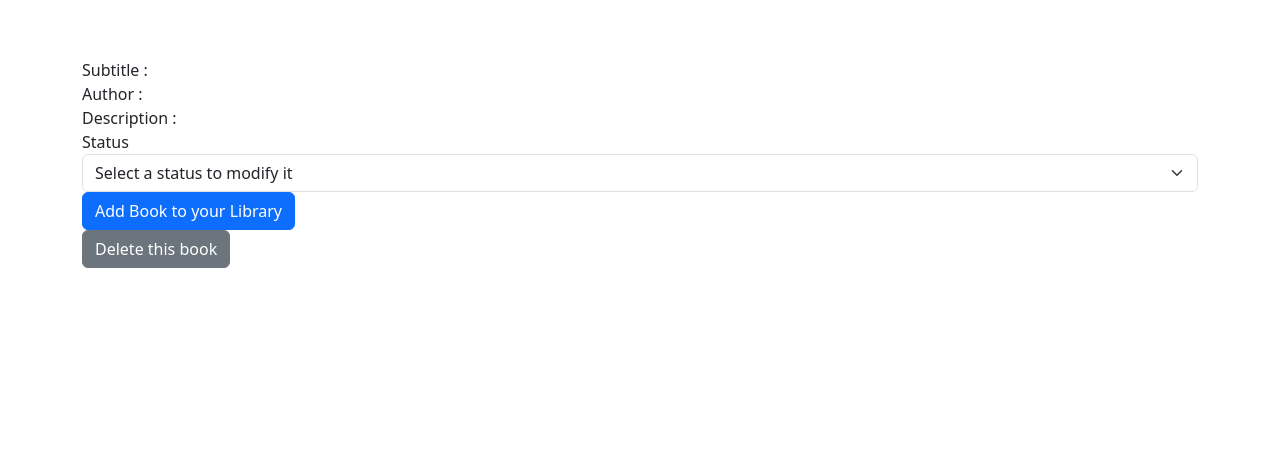
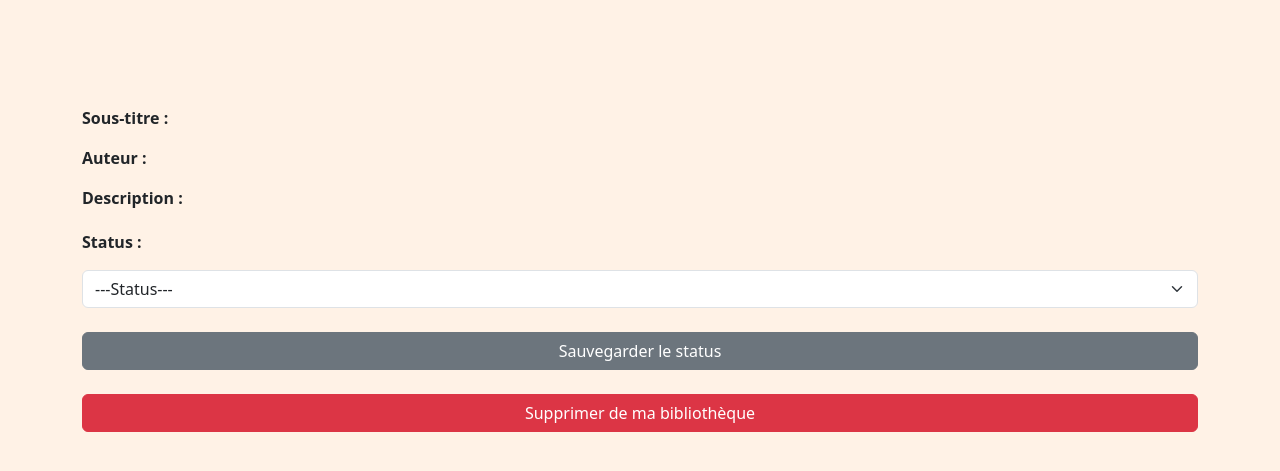
Before and after one commit to Spaames/books-manager-isbn-flask, a Flask app: page /book/1 in a window 1280 px wide. Shown: the top 471 px of the page. Run offline with Flask 3, Linux system fonts and the light colour scheme; data that the repository does not hold is empty; parts of the project's set-up code (start-up, migrations or seed data) failed here and were passed over; some libraries are stand-ins or nearby versions; some web fonts are replaced.

Commit message:
front improvement for book page

```diff
--- a/src/account/routes.py
+++ b/src/account/routes.py
@@ -1,6 +1,5 @@
 from flask import Blueprint, render_template, request, flash, redirect, url_for
 from .models import User
-from src import db
 from flask_login import login_user, logout_user, login_required, current_user
 
 account_bp = Blueprint('account', __name__)
--- a/src/books/routes.py
+++ b/src/books/routes.py
@@ -80,7 +80,7 @@
 @books_bp.route('/book/<id_book>', methods=['GET', 'POST'])
 def book(id_book):
     book_details = Book.query.filter_by(id=id_book).first()
-    return render_template('book.html', user=current_user, book=book_details)
+    return render_template('book.html', user=current_user, book=book_details, background_color="page_book")
 
 
 @books_bp.route('/delete_book/<id_book>', methods=['GET', 'POST'])
--- a/src/static/style.css
+++ b/src/static/style.css
@@ -19,3 +19,12 @@
     text-align: center;
     margin-bottom: 50px;
 }
+.center_text {
+    text-align: center;
+}
+.bold {
+    font-weight: bold;
+}
+.page_book {
+    background-color: #fff2e6;
+}
--- a/src/templates/book.html
+++ b/src/templates/book.html
@@ -1,59 +1,73 @@
 {% extends 'core.html' %} {% block title %} Book {% endblock %}
 {% block content %}
     <div class="container">
-        <div class="row">
+        <div class="row mt-5">
             <div class="col book_title">
                 <h2>{{ book.title }}</h2>
             </div>
         </div>
-        <div class="row">
-            <div class="col">
-                Subtitle :
+        <div class="row mb-3">
+            <div class="col bold">
+                Sous-titre :
             </div>
             <div class="col">
                 {{ book.subtitle }}
             </div>
         </div>
-        <div class="row">
-            <div class="col">
-                Author :
+        <div class="row mb-3">
+            <div class="col bold">
+                Auteur :
             </div>
             <div class="col">
                 {{ book.authors }}
             </div>
         </div>
-        <div class="row">
-            <div class="col">
+        <div class="row mb-1">
+            <div class="col bold">
                 Description :
             </div>
+        </div>
+        <div class="row">
             <div class="col">
                 {{ book.description }}
             </div>
         </div>
-        <div class="row">
-            <div class="col">
-                Status
+        <div class="row mb-3 mt-3">
+            <div class="col bold">
+                Status :
             </div>
             <div class="col">
-                {{ book.status_id }}
+                {% if book.status_id == 1 %}
+                    En cours de lecture
+                {% elif book.status_id == 2 %}
+                    Lu
+                {% elif book.status_id == 3 %}
+                    A se procurer
+                {% elif book.status_id == 4 %}
+                    A lire
+                {% endif %}
             </div>
         </div>
-        <div class="row">
+        <div class="container">
             <form action="/update_status" method="post">
-                <select class="form-select" name="status" aria-label="Book's Status">
-                    <option value="0" selected>Select a status to modify it</option>
-                    <option value="1">Reading</option>
-                    <option value="2">Read</option>
-                    <option value="3">To Buy</option>
-                    <option value="4">To Read</option>
-                </select>
-                <input type="hidden" name="id" id="id" value="{{ book.id }}">
-                <button type="submit" class="btn btn-primary">Add Book to your Library</button>
+                <div class="row mb-4">
+                    <select class="form-select" name="status" aria-label="Book's Status">
+                        <option value="0" selected>---Status---</option>
+                        <option value="1">En cours de lecture</option>
+                        <option value="2">Lu</option>
+                        <option value="3">A se procurer</option>
+                        <option value="4">A lire</option>
+                    </select>
+                </div>
+                <div class="row mb-4">
+                    <input type="hidden" name="id" id="id" value="{{ book.id }}">
+                    <button type="submit" class="btn btn-secondary">Sauvegarder le status</button>
+                </div>
             </form>
-        </div>
-        <div class="row">
             <form action="/delete_book/{{ book.id }}" method="post">
-                <button type="submit" class="btn btn-secondary">Delete this book</button>
+                <div class="row mb-3">
+                    <button type="submit" class="btn btn-danger">Supprimer de ma bibliothèque</button>
+                </div>
             </form>
         </div>
     </div>
--- a/src/templates/core.html
+++ b/src/templates/core.html
@@ -8,9 +8,9 @@
     <link href="https://fonts.googleapis.com/css2?family=Playfair+Display:ital,wght@0,400..900;1,400..900&display=swap" rel="stylesheet">
     <title>{% block title %} Core {% endblock %}</title>
 </head>
-<body>
+<body class="{{ background_color }}">
     {% if user.is_authenticated %}
-    <nav class="navbar navbar-expand-lg navbarCustom" data-bs-theme="dark">
+    <nav class="navbar navbar-expand-lg bg-dark" data-bs-theme="dark">
         <div class="container-fluid">
             <button class="navbar-toggler" type="button" data-bs-toggle="collapse" data-bs-target="#navbarSupportedContent" aria-controls="navbarSupportedContent" aria-expanded="false" aria-label="Toggle navigation">
                 <span class="navbar-toggler-icon"></span>
@@ -23,9 +23,6 @@
                     </li>
                     <li class="nav-item">
                         <a class="nav-link nav-item" href="/search">Search Books</a>
-                    </li>
-                    <li class="nav-item">
-                        <a class="nav-link nav-item" href="#">Test</a>
                     </li>
                 </ul>
                 <ul class="navbar-nav ml-auto mb-2 mb-lg-0">
```
